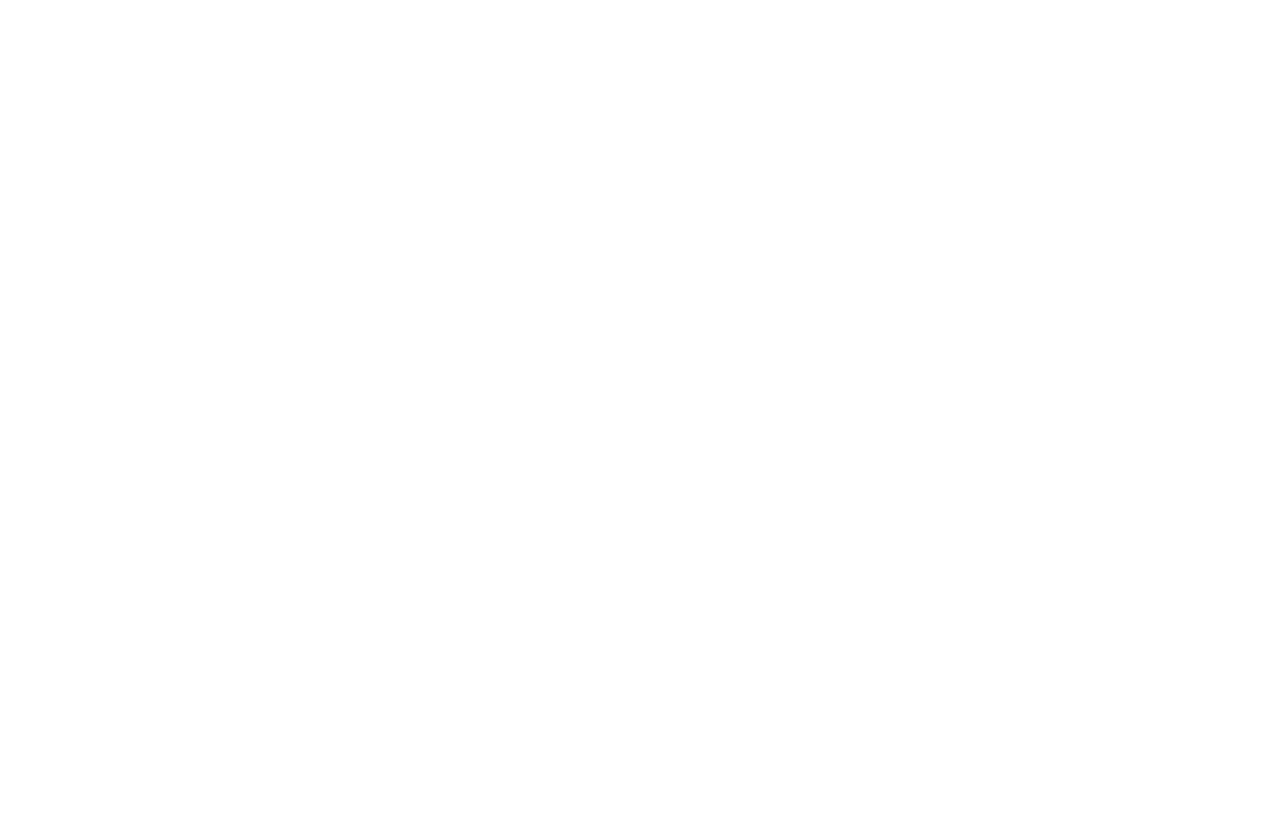
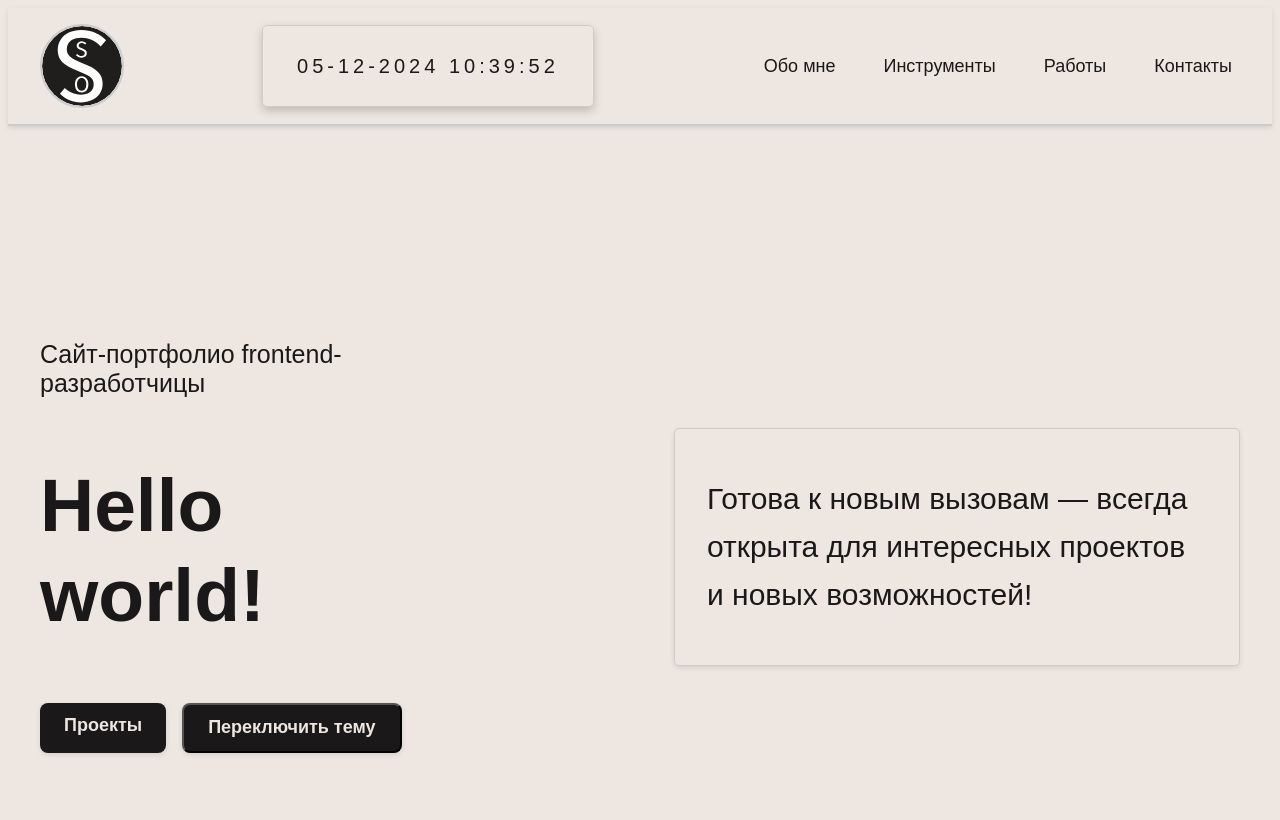
Before and after one commit to fauncnka14/fe91_project3_group2, a website with bundled scripts: page public/index.html in a window 1280 px wide. Built offline with nearby package versions, Linux system fonts and the light colour scheme.

Commit message:
title_page add syles and script

```diff
--- a/package.json
+++ b/package.json
@@ -14,5 +14,8 @@
     "developer"
   ],
   "author": "ITGIRLSCHOOL",
-  "license": "ISC"
+  "license": "ISC",
+  "dependencies": {
+    "date-fns": "^4.1.0"
+  }
 }
--- a/public/index.html
+++ b/public/index.html
@@ -3,7 +3,54 @@
   <head>
     <meta charset="UTF-8" />
     <meta name="viewport" content="width=device-width, initial-scale=1.0" />
+    <link rel="stylesheet" href="/src/css/title_page.css" />
     <title>Document</title>
   </head>
-  <body></body>
+  <body>
+    <div class="wrapper__tp">
+      <header class="header__box">
+        <div class="header__box--logo">
+          <img
+            src="/public/assets/images/logo.svg"
+            alt="Логотип"
+            class="header__logo"
+          />
+        </div>
+        <div class="header__box--date"><p id="currentTime"></p></div>
+        <nav class="header__nav">
+          <ul>
+            <li><a href="">Обо мне</a></li>
+            <li><a href="">Инструменты</a></li>
+            <li><a href="">Работы</a></li>
+            <li><a href="">Контакты</a></li>
+          </ul>
+        </nav>
+      </header>
+      <section class="promo">
+        <div class="promo__offer">
+          <div class="promo__offer--lable">
+            Сайт-портфолио frontend-разработчицы
+          </div>
+          <div class="promo__offer--title"><h1>Hello world!</h1></div>
+          <div class="promo__offer--btns">
+            <a href="#projects" class="offer__btn--projects">Проекты</a>
+            <button
+              type="button"
+              class="offer__btn--switch"
+              data-js-theme-switcher
+            >
+              Переключить тему
+            </button>
+          </div>
+        </div>
+        <div class="promo__content">
+          <p>
+            Готова к новым вызовам — всегда открыта для интересных проектов и
+            новых возможностей!
+          </p>
+        </div>
+      </section>
+    </div>
+    <script type="module" src="/src/js/title_page.js"></script>
+  </body>
 </html>
--- a/src/css/title_page.css
+++ b/src/css/title_page.css
@@ -0,0 +1,146 @@
+:root {
+  --color-light: #eee7e1;
+  --color-dark: #1a1818;
+  --color-grey: #ccc;
+
+  --color-text: var(--color-dark);
+  --color-bg: var(--color-light);
+  --color-border: var(--color-grey);
+}
+html.is-dark-theme {
+  --color-text: var(--color-light);
+  --color-bg: var(--color-dark);
+  --color-border: var(--color-light);
+}
+body {
+  color: var(--color-text);
+  background-color: var(--color-bg);
+  border-color: var(--color-grey);
+}
+.wrapper__tp {
+  width: 100%;
+  min-height: 100vh;
+  display: flex;
+  flex-direction: column;
+  font-family: Arial, sans-serif;
+  box-sizing: border-box;
+  margin: 0;
+  padding: 0;
+}
+
+.header__box {
+  display: flex;
+  justify-content: space-between;
+  align-items: center;
+  padding: 1rem 2rem;
+  box-shadow: 0 2px 5px rgba(0, 0, 0, 0.1);
+  border-bottom: 2px solid #ccc;
+  position: sticky;
+  top: 0;
+  z-index: 1000;
+}
+.header__box--logo {
+  display: flex;
+  align-items: center;
+}
+.header__logo {
+  width: 80px;
+  height: auto;
+  margin-right: 1rem;
+  border-radius: 50%;
+  border: 2px solid;
+  border-color: var(--color-grey);
+  transition: transform 0.3s ease;
+}
+.header__logo:hover {
+  transform: scale(1.1);
+}
+.header__nav ul {
+  display: flex;
+  gap: 2rem;
+  list-style: none;
+}
+.header__nav li {
+  font-size: 18px;
+  font-weight: 500;
+}
+.header__nav a {
+  text-decoration: none;
+  color: var(--color-text);
+  padding: 0.5rem;
+  border-radius: 5px;
+  transition: background-color 0.3s ease, transform 0.2s ease;
+}
+.header__nav a:hover {
+  background-color: #ccc;
+  transform: translateY(-2px);
+}
+
+.promo {
+  display: flex;
+  justify-content: center;
+  gap: 250px;
+  align-items: center;
+  padding: 4rem 2rem;
+  margin-top: 150px;
+}
+.promo__offer--lable {
+  margin-bottom: 1rem;
+  color: var(--color-text);
+  font-size: 25px;
+}
+.promo__offer--title {
+  font-size: 50px;
+  font-weight: 700;
+  margin-bottom: 1.5rem;
+  line-height: 1.2;
+}
+.promo__offer--btns {
+  display: flex;
+  gap: 1rem;
+}
+.promo__offer--btns a,
+.offer__btn--switch {
+  text-decoration: none;
+  color: var(--color-bg);
+  font-size: 18px;
+  font-weight: 600;
+  text-align: center;
+  background-color: var(--color-text);
+  padding: 0.8rem 1.5rem;
+  border-radius: 8px;
+  transition: background-color 0.3s ease, transform 0.2s ease;
+  box-shadow: 0 2px 5px rgba(0, 0, 0, 0.1);
+}
+.promo__offer--btns a:hover,
+.offer__btn--switch:hover {
+  background-color: #333;
+  transform: scale(1.05);
+  box-shadow: 0 4px 10px rgba(0, 0, 0, 0.2);
+}
+
+.promo__content {
+  font-size: 30px;
+  line-height: 1.6;
+  max-width: 500px;
+  color: var(--color-text);
+  padding: 1rem 2rem 1rem 2rem;
+  border: 1px solid;
+  border-color: var(--color-grey);
+  border-radius: 5px;
+  box-shadow: 0 2px 5px rgba(0, 0, 0, 0.1);
+}
+.header__box--date {
+  font-size: 20px;
+  width: 300px;
+  display: flex;
+  justify-content: center;
+  font-weight: 500;
+  line-height: 1.6;
+  letter-spacing: 4px;
+  border: solid 0.5px var(--color-grey);
+
+  border-radius: 5px;
+  padding: 4px 15px 4px 15px;
+  box-shadow: 0 4px 10px rgba(0, 0, 0, 0.2);
+}
--- a/src/js/title_page.js
+++ b/src/js/title_page.js
@@ -0,0 +1,52 @@
+import { format } from "/node_modules/date-fns/index.js";
+const currentDate = new Date();
+const formattedDate = format(currentDate, "dd-MM-yyyy HH:mm:ss");
+console.log(`Текущая дата и время: ${formattedDate}`);
+
+const currentTime = document.getElementById("currentTime");
+currentTime.textContent = ` ${formattedDate}`;
+
+class ThemeSwithcer {
+  selectors = {
+    switchThemeButton: "[data-js-theme-switcher]",
+  };
+  themes = {
+    dark: "dark",
+    light: "light",
+  };
+  stateClasses = {
+    isDarkTheme: "is-dark-theme",
+  };
+
+  storageKey = "them";
+
+  constructor() {
+    this.switchThemeButtonElement = document.querySelector(
+      this.selectors.switchThemeButton
+    );
+    this.setInitialTheme();
+    this.bindEvents();
+  }
+  get isDarkThemeCached() {
+    return localStorage.getItem(this.storageKey) === this.themes.dark;
+  }
+
+  setInitialTheme() {
+    document.documentElement.classList.toggle(
+      this.stateClasses.isDarkTheme,
+      this.isDarkThemeCached
+    );
+  }
+  onClick = () => {
+    localStorage.setItem(
+      this.storageKey,
+      this.isDarkThemeCached ? this.themes.light : this.themes.dark
+    );
+    document.documentElement.classList.toggle(this.stateClasses.isDarkTheme);
+  };
+
+  bindEvents() {
+    this.switchThemeButtonElement.addEventListener("click", this.onClick);
+  }
+}
+new ThemeSwithcer();
```
Also changed, not shown: public/assets/images/logo.svg (added), 1 other file.
